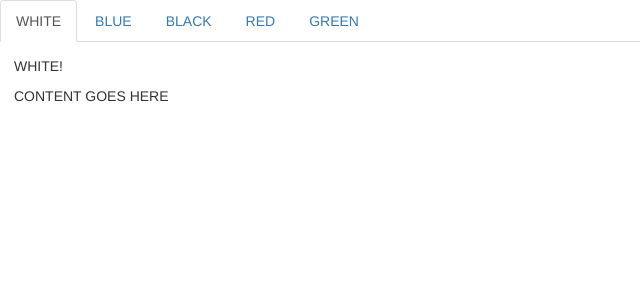
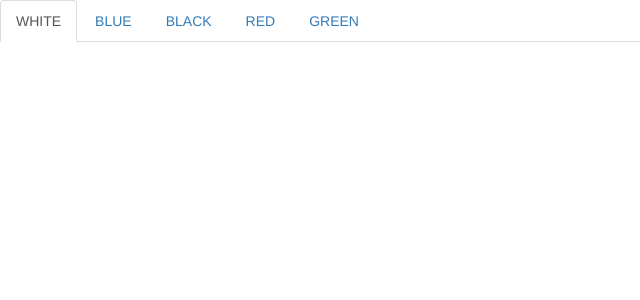
Before and after one commit to somethiiing/ng2-tabs, an Angular app: page / in a window 1280 px wide. Shown: the top 300 px of the page, without its empty margins (0-640 px from the left). Built offline with nearby package versions, Linux system fonts and the light colour scheme.

Commit message:
update for gh pages

```diff
--- a/src/app/tab.ts
+++ b/src/app/tab.ts
@@ -9,7 +9,6 @@ import { Component, Input } from '@angular/core';
   `],
   template: `
     <div [hidden]="!active" class="pane">
-      <ng-content></ng-content>
     </div>
   `
 })
--- a/src/app/tabs.ts
+++ b/src/app/tabs.ts
@@ -9,7 +9,6 @@ import { Tab } from './tab';
         <a href="#">{{tab.title}}</a>
       </li>
     </ul>
-    <ng-content></ng-content>
   `
 })
 export class Tabs implements AfterContentInit {
```
